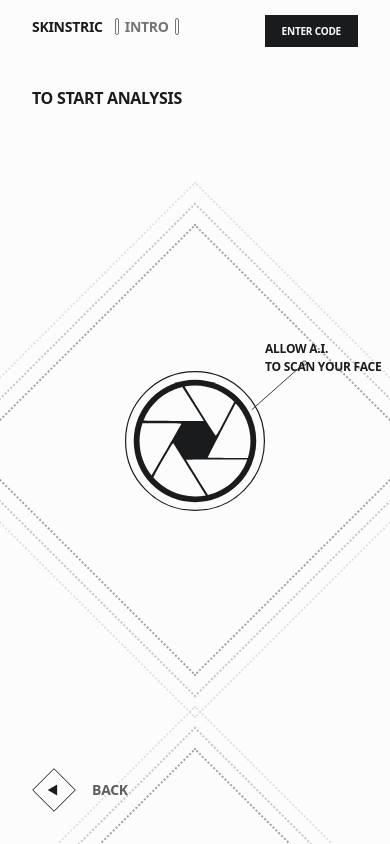
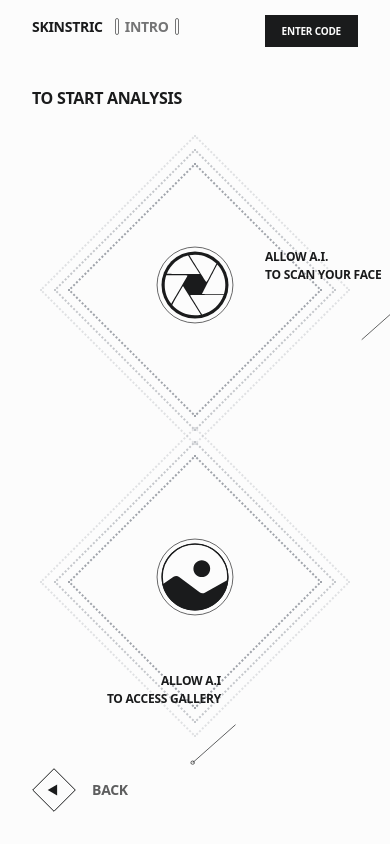
Before and after one commit to trcpoet/Skinstric, a Next.js app: page /next-step in a window 390 px wide. Shown: the top 844 px of the page. Built offline with nearby package versions, Linux system fonts and the light colour scheme.

Commit message:
Fixed camera and gallery page in mobile

```diff
--- a/app/next-step/NextStep.module.css
+++ b/app/next-step/NextStep.module.css
@@ -210,7 +210,10 @@
   display: flex;
   align-items: flex-start;
   justify-content: flex-start;
+  /* transform: translateX(-100px); */
 }
+
+/* Left connector SVG uses default inline positioning */
 
 .captionRight {
   position: absolute;
@@ -298,3 +301,53 @@
     padding-bottom: 120px;
   }
 }
+
+@media (max-width: 640px) {
+  .modulesRow {
+    gap: 32px;
+    padding-top: 160px;
+    padding-bottom: 80px;
+  }
+
+  .moduleLeft,
+  .moduleRight {
+    width: 260px;
+    height: 260px;
+  }
+
+  .rhombusOuter {
+    width: 220px;
+    height: 220px;
+  }
+
+  .rhombusMid {
+    width: 200px;
+    height: 200px;
+  }
+
+  .rhombusInner {
+    width: 180px;
+    height: 180px;
+  }
+
+  .icon {
+    width: 120px;
+    height: 120px;
+  }
+
+  .captionLeft {
+    left: 200px;
+    top: 88px;
+    width: 140px;
+  }
+
+  .captionRight {
+    top: 220px;
+  }
+
+  .connectorLeft,
+  .connectorRight {
+    transform: scale(0.8);
+    transform-origin: left top;
+  }
+}
--- a/components/take-test/TakeTestIntro.tsx
+++ b/components/take-test/TakeTestIntro.tsx
@@ -296,7 +296,7 @@ export default function TakeTestIntro() {
           disabled={isSubmitting}
           className={cn(
             "w-[800px] max-w-[90vw] border-none bg-transparent outline-none",
-            "text-center text-[64px] font-light leading-none text-[#1A1B1C]",
+            "text-center text-[32px] md:text-[64px] font-light leading-none text-[#1A1B1C]",
             "pb-2",
             "placeholder:text-[#A0A4AB]",
             "cursor-text",
```
